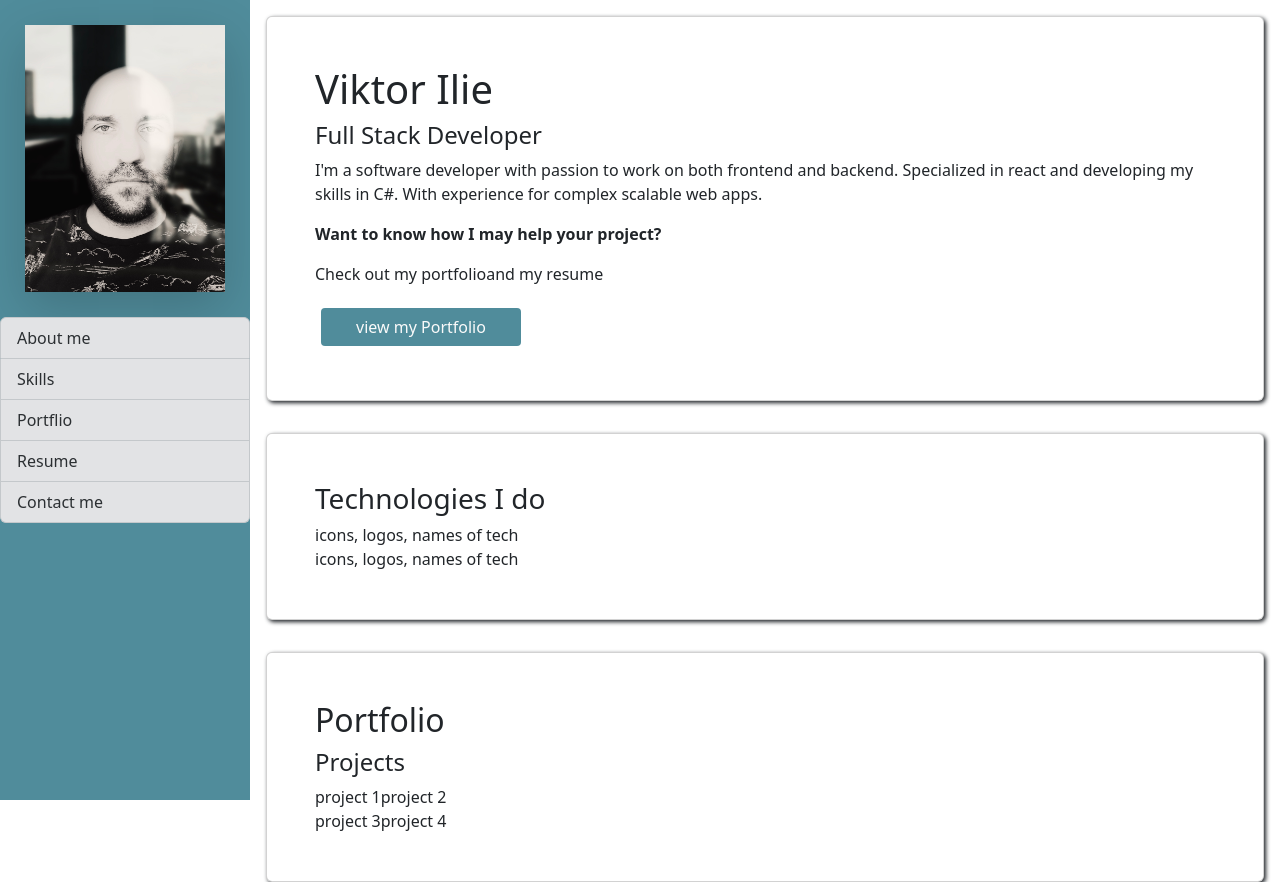
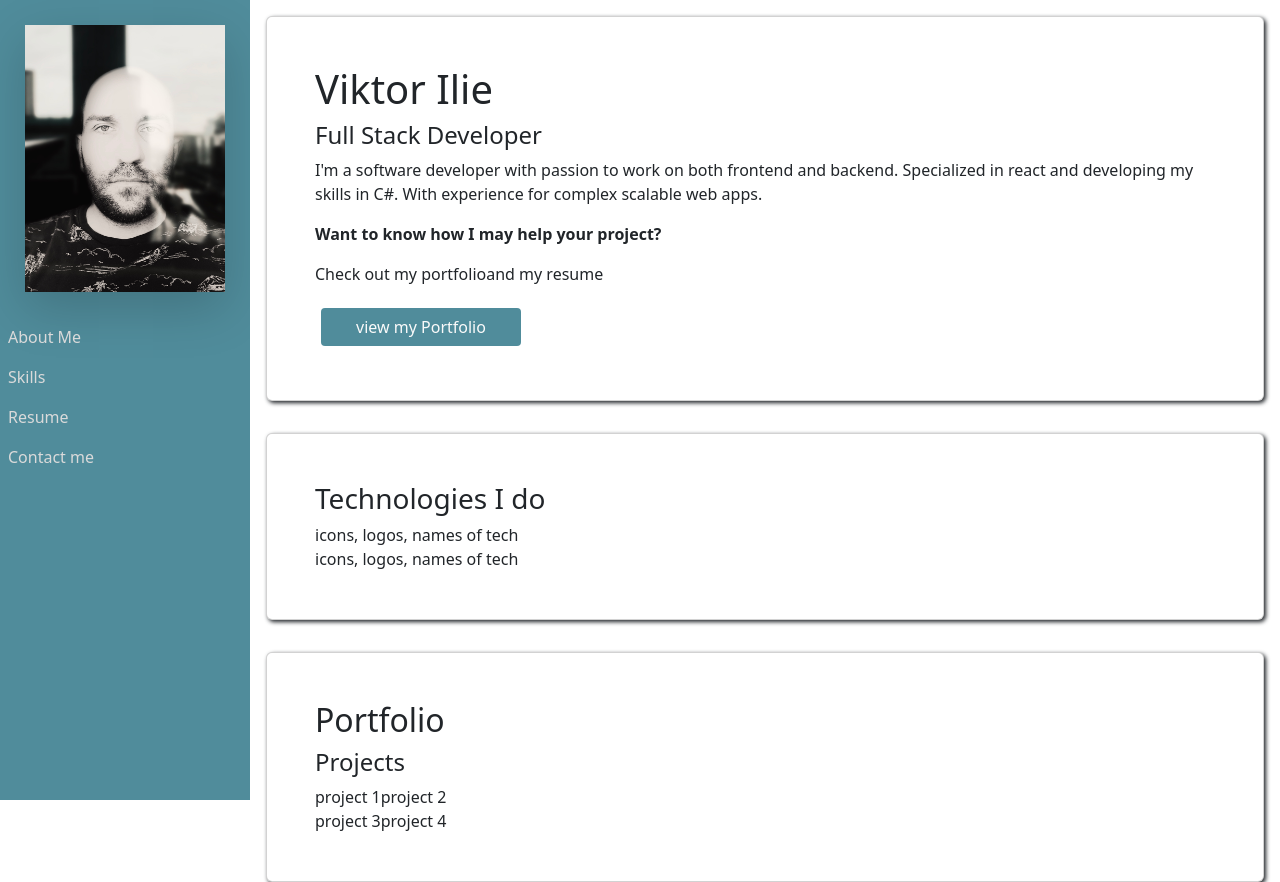
Before and after one commit to viktorilie/PortfolioRedesign, a React (Vite) app: page / in a window 1280 px wide. Built offline with nearby package versions, Linux system fonts and the light colour scheme.

Commit message:
sidebar links

```diff
--- a/src/components/Sidebar.tsx
+++ b/src/components/Sidebar.tsx
@@ -1,4 +1,3 @@
-import App from "../App";
 import "./Sidebar.css";
 
 const Sidebar = () => {
@@ -11,24 +10,29 @@ const Sidebar = () => {
         />
       </div>
       <div className="sidenavlinks">
-        <div className="list-group  list-none">
-          <a
-            href="#"
-            className="list-group-item list-group-item-action list-group-item-secondary">
-            About me
-          </a>
-          <a className="list-group-item list-group-item-action list-group-item-secondary">
-            Skills
-          </a>
-          <a className="list-group-item list-group-item-action list-group-item-secondary">
-            Portflio
-          </a>
-          <a className="list-group-item list-group-item-action list-group-item-secondary">
-            Resume
-          </a>
-          <a className="list-group-item list-group-item-action list-group-item-secondary">
-            Contact me
-          </a>
+        <div className="list-group ">
+          <ul className="navbar-nav flex-column text-start">
+            <li className="nav-item">
+              <a className="nav-link active" href="index.html">
+                <i className="fas fa-home fa-fw me-2"></i>About Me
+              </a>
+            </li>
+            <li className="nav-item">
+              <a className="nav-link active" href="index.html">
+                <i className="fas fa-home fa-fw me-2"></i>Skills
+              </a>
+            </li>
+            <li className="nav-item">
+              <a className="nav-link active" href="index.html">
+                <i className="fas fa-home fa-fw me-2"></i>Resume
+              </a>
+            </li>
+            <li className="nav-item">
+              <a className="nav-link active" href="index.html">
+                <i className="fas fa-home fa-fw me-2"></i>Contact me
+              </a>
+            </li>
+          </ul>
         </div>
       </div>
       <div className="icon-links"></div>
```
